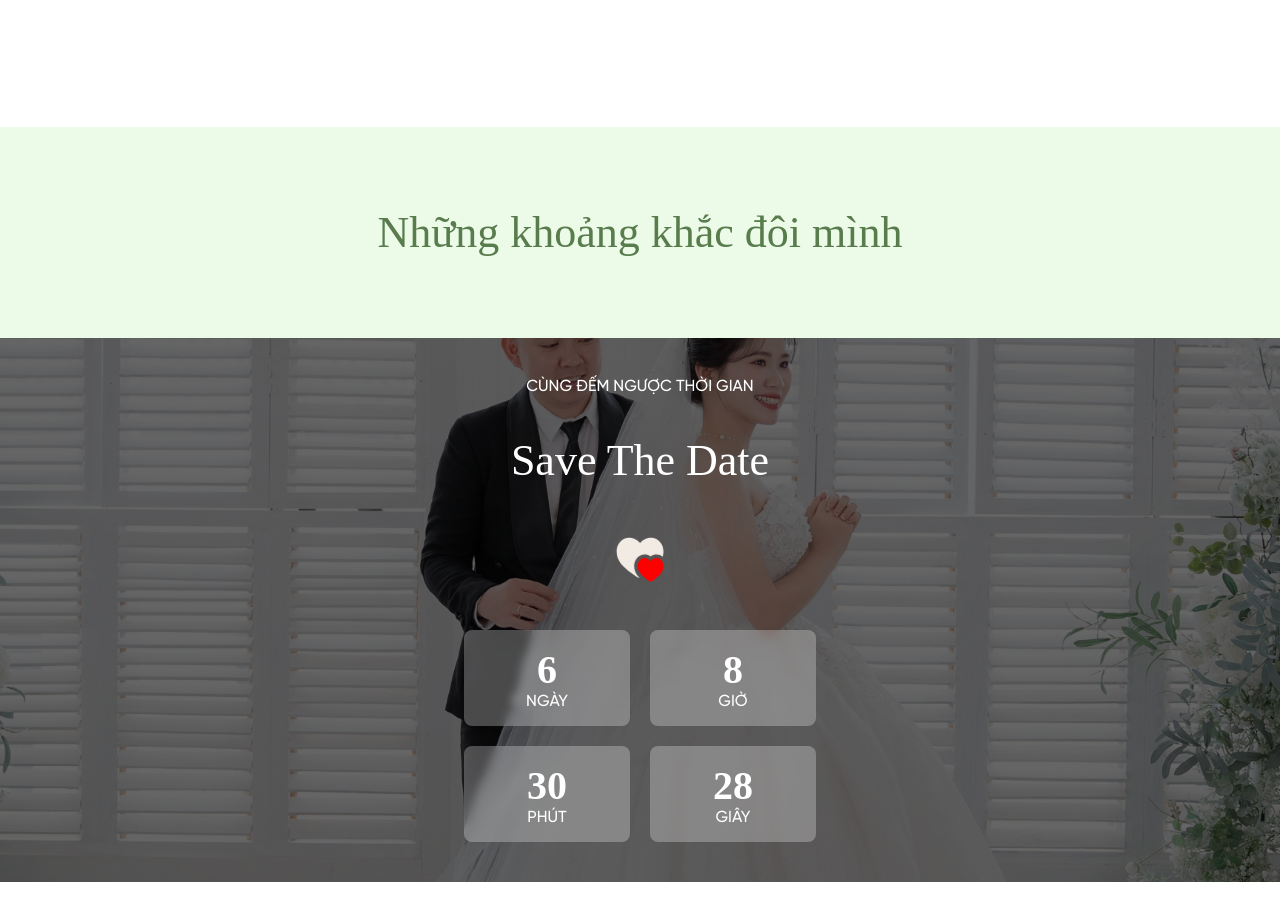
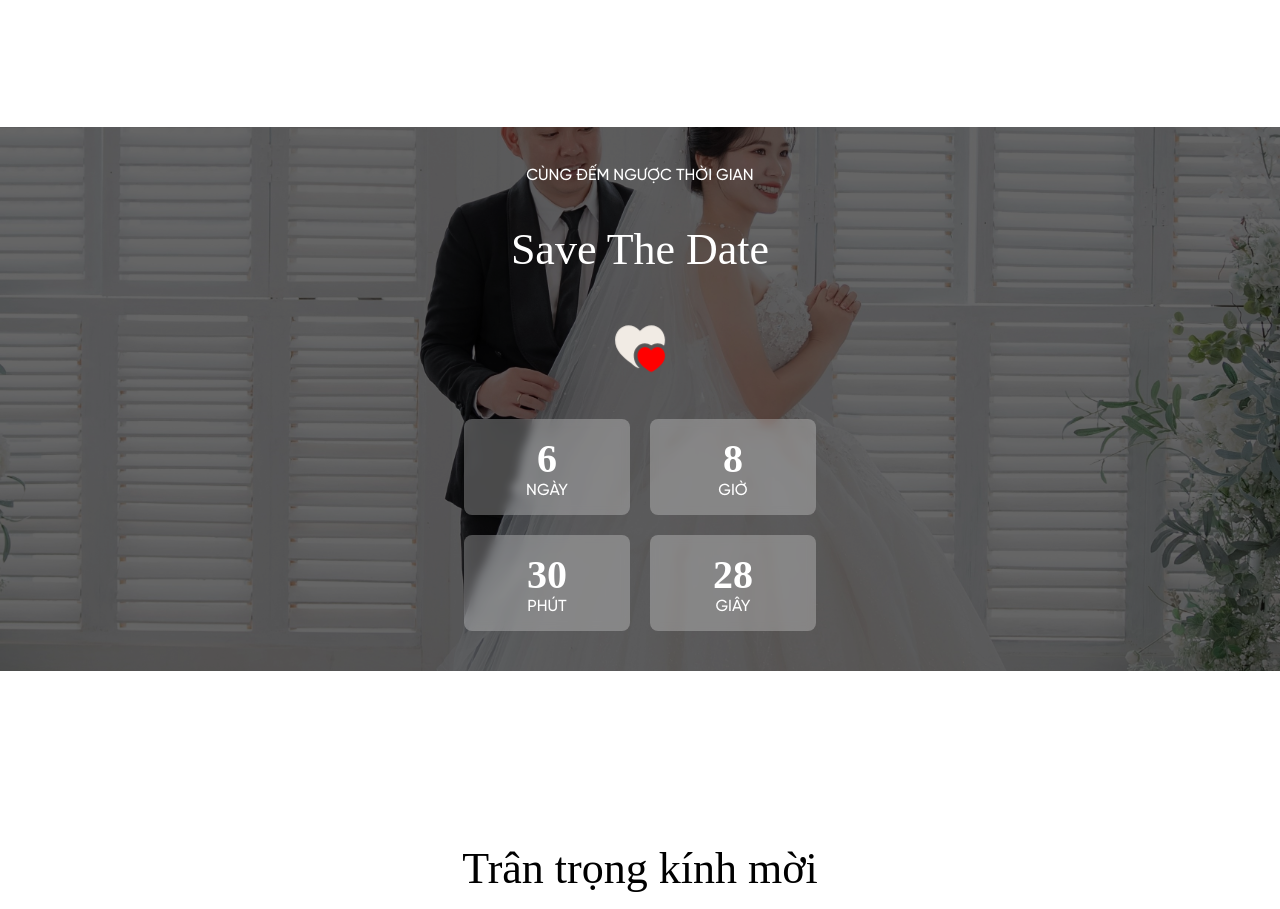
Before and after one commit to nghiahuynht05/Nghia-Thanh, a plain HTML site: page index.html in a window 1280 px wide. Shown: the part 1680-2589 px from the top of the page. Drawn offline with nearby package versions, Linux system fonts and the light colour scheme; some packages are replaced by stand-ins of ours; files that its build step writes are made by us from their sources; a script that the page names is missing; files whose address does not match are found by name; a web font is replaced by a local one.

Commit message:
first commit

```diff
--- a/index.html
+++ b/index.html
@@ -617,14 +617,6 @@
       </div>
     </section>
     <!-- END ALBUM -->
-    <section id="video">
-      <div class="container">
-        <p class="subtitle">
-        </p>
-        <h2 class="section-title">
-          Những khoảng khắc đôi mình</h2>
-      </div>
-    </section>
     <!-- COUNT DOWN -->
     <section id="countdown-secton" class="section-countdown img_bg bg_overlay"
       style="background-image:url(./wp-content/upload/VUQ_43001.jpg); padding: 40px 0">
@@ -746,7 +738,6 @@
           </div>
         </div>
     </section>
-
     <section id="gift" class="section-gift" style="display:block">
       <div class="container">
         <p class="subtitle"></p>
```
